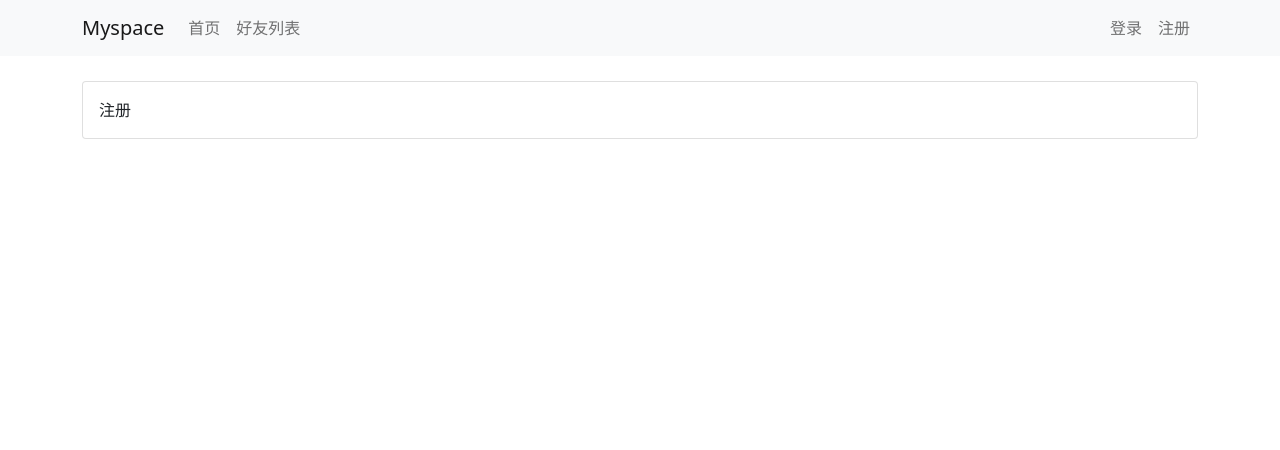
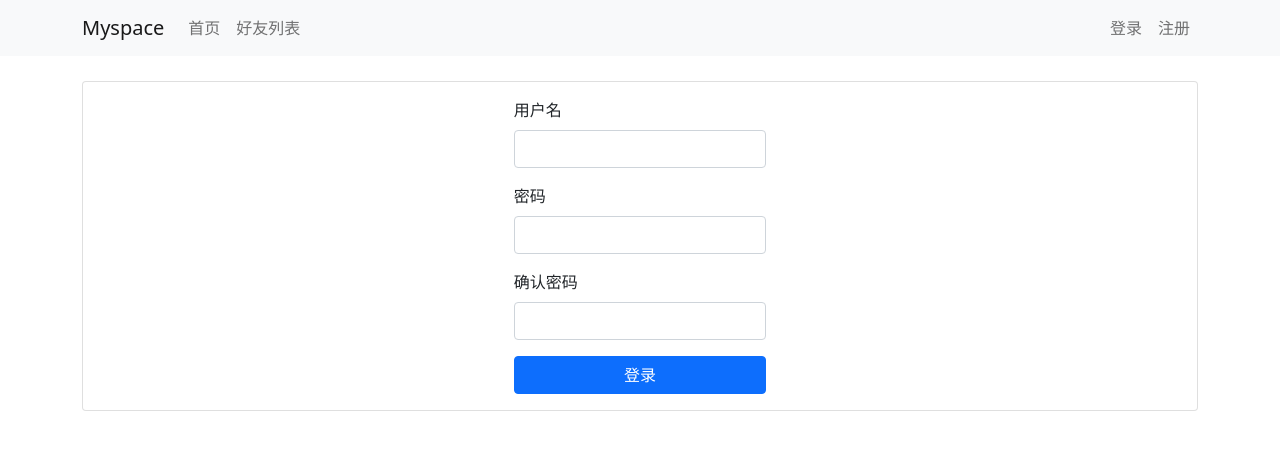
Before and after one commit to wupf-code/Acwing-MySpace, a Vue app: page /register in a window 1280 px wide. Shown: the top 450 px of the page. Built offline with nearby package versions, Linux system fonts and the light colour scheme.

Commit message:
增加注册功能

```diff
--- a/src/views/RegisterView.vue
+++ b/src/views/RegisterView.vue
@@ -1,20 +1,93 @@
 <template>
   <Content>
-    注册
+    <div class="row justify-content-md-center">
+      <div class="col-3">
+        <form @submit.prevent="register">
+          <div class="mb-3">
+            <label for="username" class="form-label">用户名</label>
+            <input v-model="username" type="text" class="form-control" id="username">
+          </div>
+          <div class="mb-3">
+            <label for="password" class="form-label">密码</label>
+            <input v-model="password" type="password" class="form-control" id="password">
+          </div>
+          <div class="mb-3">
+            <label for="password_confirm" class="form-label">确认密码</label>
+            <input v-model="password_confirm" type="password" class="form-control" id="password_confirm">
+          </div>
+          <div class="error-message">{{ error_message }}</div>
+          <button type="submit" class="btn btn-primary">登录</button>
+        </form>
+      </div>
+    </div>
   </Content>
 </template>
 
 <script>
-import Content from "@/components/Content";
+import Content from '../components/Content'
+import { ref } from 'vue';
+import { useStore } from 'vuex';
+import router from '@/router/index';
+import $ from 'jquery';
+
 export default {
-  // eslint-disable-next-line vue/multi-word-component-names
-  name: "RegisterView",
-  components:{
+  name: 'RegisterView',
+  components: {
     Content,
+  },
+  setup() {
+    const store = useStore();
+    let username = ref('');
+    let password = ref('');
+    let password_confirm = ref('');
+    let error_message = ref('');
+
+    const register = () => {
+      error_message.value = "";
+      $.ajax({
+        url: "https://app165.acapp.acwing.com.cn/myspace/user/",
+        type: "POST",
+        data: {
+          username: username.value,
+          password: password.value,
+          password_confirm: password_confirm.value,
+        },
+        success(resp) {
+          if (resp.result === "success") {
+            store.dispatch("login", {
+              username: username.value,
+              password: password.value,
+              success() {
+                router.push({name: 'userlist'});
+              },
+              error() {
+                error_message.value = "系统异常，请稍后重试";
+              }
+            });
+          } else {
+            error_message.value = resp.result;
+          }
+        }
+      })
+    };
+
+    return {
+      username,
+      password,
+      password_confirm,
+      error_message,
+      register,
+    }
   }
 }
 </script>
 
 <style scoped>
+button {
+  width: 100%;
+}
 
+.error-message {
+  color: red;
+}
 </style>
```
